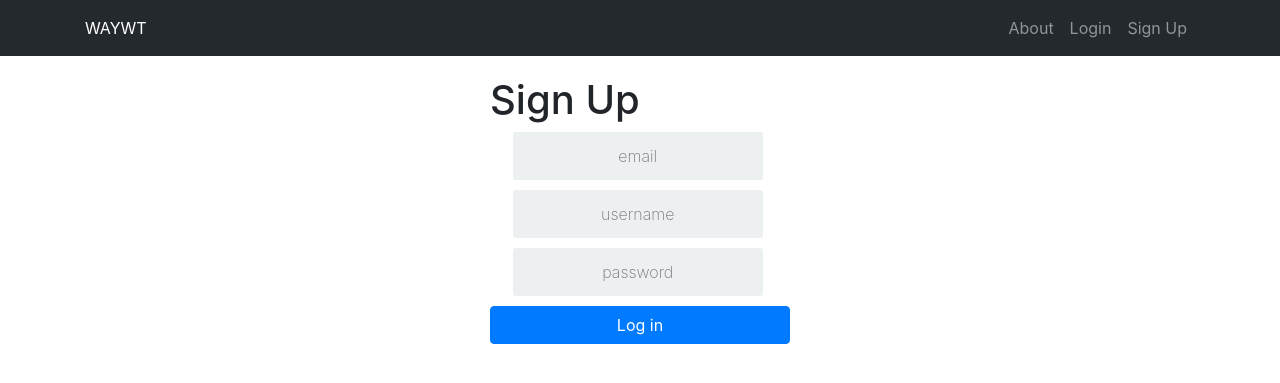
After one commit to Supearnesh/ml-waywt-rec, a Flask app: page /signup in a window 1280 px wide. The commit adds this page. Shown: the top 383 px of the page. Run offline with Flask 2, Linux system fonts and the light colour scheme; some libraries are stand-ins or nearby versions.

Commit message:
External front end working with simple login/signin forms

```diff
--- a/app/app.py
+++ b/app/app.py
@@ -1,7 +1,8 @@
 import os
 
 from flask import Flask, render_template
-from . import settings, controllers
+from . import settings, controllers, models
+from .extensions import db
 from flask_sqlalchemy import SQLAlchemy
 
 project_dir = os.path.dirname(os.path.abspath(__file__))
@@ -11,7 +12,6 @@ def create_app(config_object=settings):
     app = Flask(__name__, instance_relative_config=True)
     app.config.from_object(config_object)
     app.config['SQLALCHEMY_DATABASE_URI'] = settings.SQLALCHEMY_DATABASE_URI
-    db = SQLAlchemy(app)
 
     register_blueprints(app)
     register_errorhandlers(app)
--- a/app/controllers/auth.py
+++ b/app/controllers/auth.py
@@ -4,22 +4,50 @@ import functools, json, requests
 from flask import flash, redirect, render_template, request
 from flask import Blueprint, session, url_for, g
 
-blueprint = Blueprint('auth', __name__, url_prefix='/auth')
+from app.models.user import User
+from app.extensions import db
 
-@blueprint.route('/signup', methods=['POST'])
+blueprint = Blueprint('auth', __name__)
+
+@blueprint.route('/signup', methods=['GET', 'POST'])
 def signup():
-    POST_USERNAME = str(request.form['username'])
-    POST_PASSWORD = str(request.form(['password']))
+    username = None
+    email = None
+    password = None
 
-    # TODO
+    if request.method == 'POST':
+        username = str(request.form['username'])
+        email = str(request.form['email'])
+        password = str(request.form['password'])
 
-@blueprint.route('/login', methods=['POST'])
+        if not db.session.query(User).filter(User.email == email).count():
+            reg = User(username, email, password)
+            db.session.add(reg)
+            db.session.commit()
+            return redirect(url_for('home.index'))
+        else:
+            flash('email already in use')
+
+    return render_template('home/signup.html')
+
+@blueprint.route('/login', methods=['GET', 'POST'])
 def login():
-    POST_USERNAME = str(request.form['username'])
-    POST_PASSWORD = str(request.form(['password']))
+    username = None
+    password = None
 
-    # TODO
-    pass
+    if request.method == 'POST':
+        username = str(request.form['username'])
+        password = str(request.form['password'])
+
+        query = db.session.query(User).filter(User.username.in_([username]), User.password.in_([password]) )
+        result = query.first()
+        if result:
+            session['logged_in'] = True
+            return redirect(url_for('home.index'))
+        else:
+            flash('wrong password!')
+    return render_template('home/login.html')
+
 
 @blueprint.route('/callback', methods=('GET', 'POST'))
 def callback():
--- /dev/null
+++ b/app/extensions.py
@@ -0,0 +1,4 @@
+"""Extensions module - Set up for additional libraries can go in here."""
+from flask_sqlalchemy import SQLAlchemy
+
+db = SQLAlchemy()
--- /dev/null
+++ b/app/models/__init__.py
@@ -0,0 +1 @@
+"""Models package"""
--- a/app/static/css/style.css
+++ b/app/static/css/style.css
@@ -15,3 +15,67 @@
   display: inline-block;
   vertical-align: text-top;
 }
+
+* {
+box-sizing: border-box;
+}
+
+*:focus {
+outline: none;
+}
+.login {
+margin: 20px auto;
+width: 300px;
+}
+
+.login-form {
+text-align: center;
+}
+.control-group {
+margin-bottom: 10px;
+}
+
+input {
+text-align: center;
+background-color: #ECF0F1;
+border: 2px solid transparent;
+border-radius: 3px;
+font-size: 16px;
+font-weight: 200;
+padding: 10px 0;
+width: 250px;
+transition: border .5s;
+}
+
+input:focus {
+border: 2px solid #3498DB;
+box-shadow: none;
+}
+
+.btn {
+border: 2px solid transparent;
+background: #3498DB;
+color: #ffffff;
+font-size: 16px;
+line-height: 25px;
+padding: 10px 0;
+text-decoration: none;
+text-shadow: none;
+border-radius: 3px;
+box-shadow: none;
+transition: 0.25s;
+display: block;
+width: 250px;
+margin: 0 auto;
+}
+
+.btn:hover {
+background-color: #2980B9;
+}
+
+.login-link {
+font-size: 12px;
+color: #444;
+display: block;
+margin-top: 12px;
+}
--- /dev/null
+++ b/app/templates/home/signup.html
@@ -0,0 +1,26 @@
+{% extends "layouts/layout.html" %}
+
+{% block content %}
+<form action="/signup" method="POST">
+  <div class="login">
+    <div class="login-screen">
+      <div class="app-title">
+        <h1>Sign Up</h1>
+      </div>
+      <div class="login-form">
+      <div class="control-group">
+              <input type="text" class="login-field" value="" placeholder="email" name="email">
+      <label class="login-field-icon fui-user" for="login-name"></label></div>
+      <div class="control-group">
+              <input type="text" class="login-field" value="" placeholder="username" name="username">
+      <label class="login-field-icon fui-user" for="login-name"></label></div>
+      <div class="control-group">
+              <input type="password" class="login-field" value="" placeholder="password" name="password">
+      <label class="login-field-icon fui-lock" for="login-pass"></label></div>
+      <input type="submit" value="Log in" class="btn btn-primary btn-large btn-block">
+
+      </div>
+    </div>
+  </div>
+</form>
+{% endblock %}
```
Also changed, not shown: app/models/user.py (added, +17 -0 lines), app/templates/home/login.html (added, +23 -0 lines).
